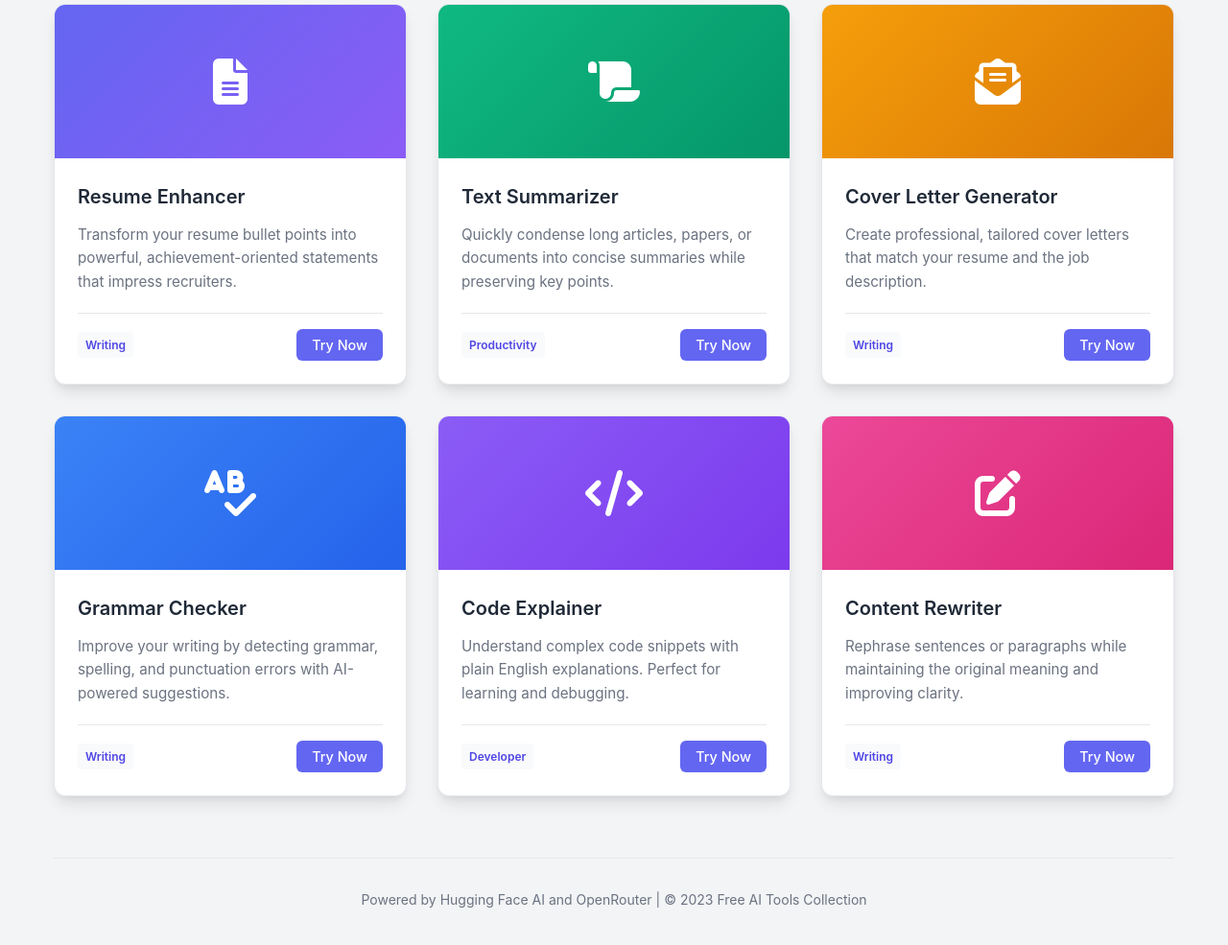
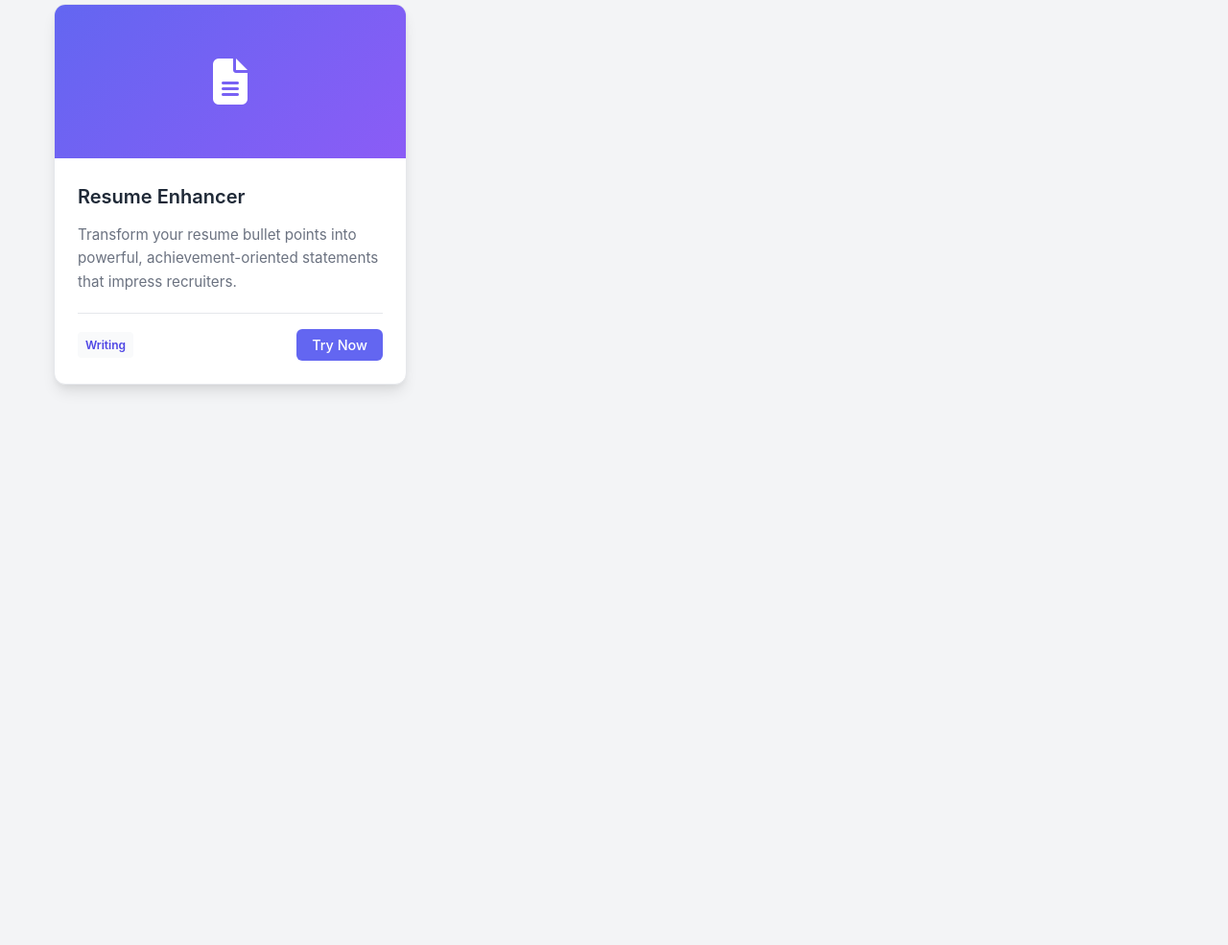
Before and after one commit to Avadhijain2004/ai-tools, a plain HTML site: page index.html in a window 1280 px wide. Shown: the part 491-1476 px from the top of the page at 96% size. After the commit the page ends 924 px from the top, so only its background shows below. Drawn offline with Linux system fonts and the light colour scheme.

Commit message:
landing page cards removed

```diff
--- a/index.html
+++ b/index.html
@@ -212,96 +212,7 @@
                     </div>
                 </div>
             </div>
-
-            <!-- Text Summarizer Card -->
-            <div class="tool-card" onclick="location.href='text-summarizer.html'">
-                <div class="card-image" style="background: linear-gradient(135deg, #10b981, #059669);">
-                    <i class="fas fa-scroll"></i>
-                </div>
-                <div class="card-content">
-                    <h3 class="card-title">Text Summarizer</h3>
-                    <p class="card-description">
-                        Quickly condense long articles, papers, or documents into concise summaries while preserving key points.
-                    </p>
-                    <div class="card-footer">
-                        <span class="card-tag">Productivity</span>
-                        <button class="card-button">Try Now</button>
-                    </div>
-                </div>
-            </div>
-
-            <!-- Cover Letter Generator Card -->
-            <div class="tool-card" onclick="location.href='cover-letter.html'">
-                <div class="card-image" style="background: linear-gradient(135deg, #f59e0b, #d97706);">
-                    <i class="fas fa-envelope-open-text"></i>
-                </div>
-                <div class="card-content">
-                    <h3 class="card-title">Cover Letter Generator</h3>
-                    <p class="card-description">
-                        Create professional, tailored cover letters that match your resume and the job description.
-                    </p>
-                    <div class="card-footer">
-                        <span class="card-tag">Writing</span>
-                        <button class="card-button">Try Now</button>
-                    </div>
-                </div>
-            </div>
-
-            <!-- Grammar Checker Card -->
-            <div class="tool-card" onclick="location.href='grammar-checker.html'">
-                <div class="card-image" style="background: linear-gradient(135deg, #3b82f6, #2563eb);">
-                    <i class="fas fa-spell-check"></i>
-                </div>
-                <div class="card-content">
-                    <h3 class="card-title">Grammar Checker</h3>
-                    <p class="card-description">
-                        Improve your writing by detecting grammar, spelling, and punctuation errors with AI-powered suggestions.
-                    </p>
-                    <div class="card-footer">
-                        <span class="card-tag">Writing</span>
-                        <button class="card-button">Try Now</button>
-                    </div>
-                </div>
-            </div>
-
-            <!-- Code Explainer Card -->
-            <div class="tool-card" onclick="location.href='code-explainer.html'">
-                <div class="card-image" style="background: linear-gradient(135deg, #8b5cf6, #7c3aed);">
-                    <i class="fas fa-code"></i>
-                </div>
-                <div class="card-content">
-                    <h3 class="card-title">Code Explainer</h3>
-                    <p class="card-description">
-                        Understand complex code snippets with plain English explanations. Perfect for learning and debugging.
-                    </p>
-                    <div class="card-footer">
-                        <span class="card-tag">Developer</span>
-                        <button class="card-button">Try Now</button>
-                    </div>
-                </div>
-            </div>
-
-            <!-- Content Rewriter Card -->
-            <div class="tool-card" onclick="location.href='content-rewriter.html'">
-                <div class="card-image" style="background: linear-gradient(135deg, #ec4899, #db2777);">
-                    <i class="fas fa-edit"></i>
-                </div>
-                <div class="card-content">
-                    <h3 class="card-title">Content Rewriter</h3>
-                    <p class="card-description">
-                        Rephrase sentences or paragraphs while maintaining the original meaning and improving clarity.
-                    </p>
-                    <div class="card-footer">
-                        <span class="card-tag">Writing</span>
-                        <button class="card-button">Try Now</button>
-                    </div>
-                </div>
-            </div>
         </div>
-
-        <footer>
-            <p>Powered by Hugging Face AI and OpenRouter | © 2023 Free AI Tools Collection</p>
-        </footer>
     </div>
 </body>
 </html>
```
